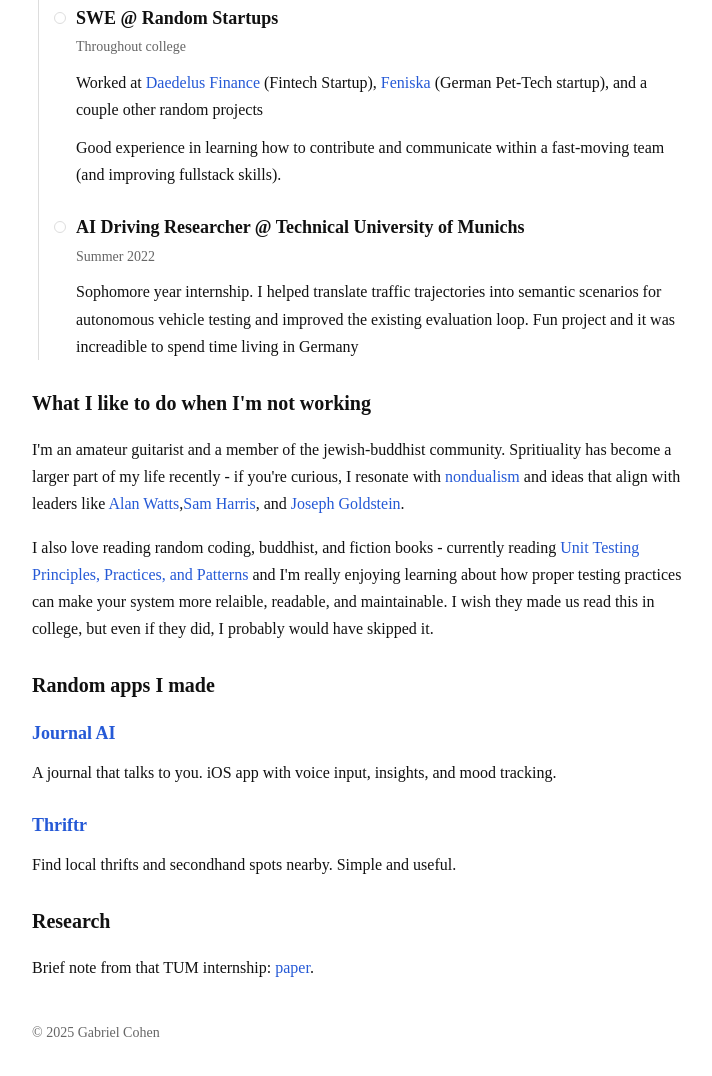
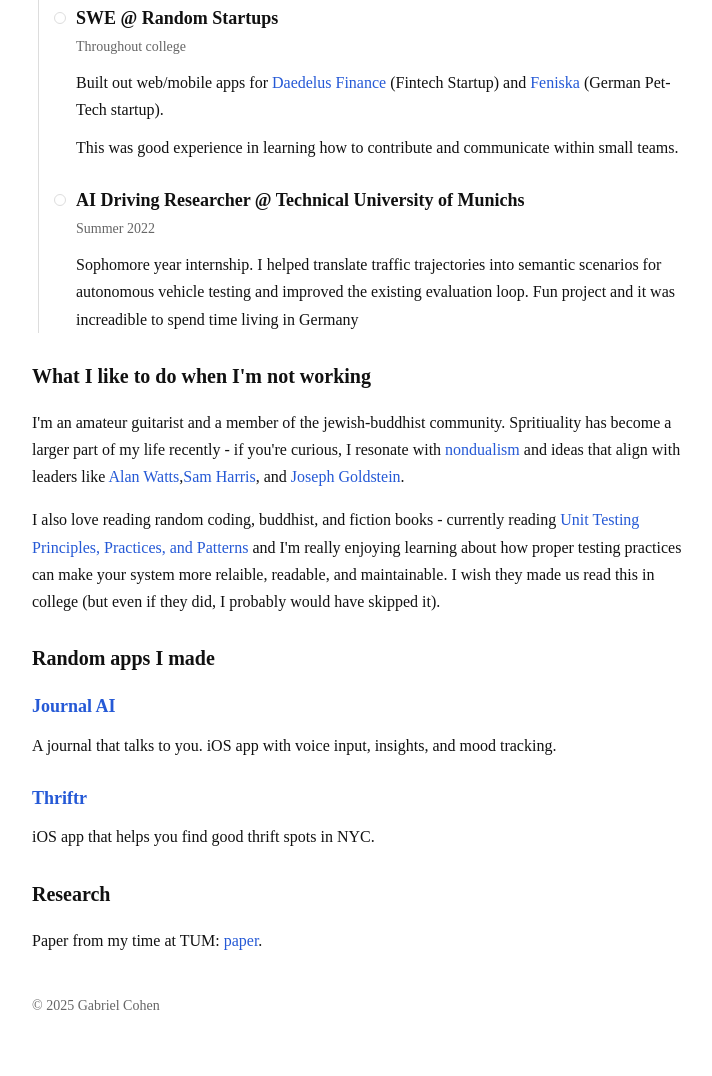
Before and after one commit to gcohen1928/gabrielcohen.co, a plain HTML site: page index.html in a window 1280 px wide. Shown: the part 750-1826 px from the top of the page, without its empty margins (278-990 px from the left). Drawn offline with Linux system fonts and the light colour scheme.

Commit message:
Refine work experience section in index.html for clarity and detail; update descriptions for Thriftr and TUM paper.

```diff
--- a/index.html
+++ b/index.html
@@ -70,8 +70,8 @@
         <div class="item">
           <div class="role">SWE @ Random Startups</div>
           <div class="meta">Throughout college</div>
-          <p>Worked at <a href="https://tracxn.com/d/companies/daedalus/__4NOiqEy2jDbXg3S4nSjyvtQeg4fSTNIEiMtvLFfVjBs/" rel="noopener" target="_blank">Daedelus Finance</a> (Fintech Startup), <a href="https://www.feniska.com/" rel="noopener" target="_blank">Feniska</a> (German Pet-Tech startup), and a couple other random projects</p>
-          <p>Good experience in learning how to contribute and communicate within a fast-moving team (and improving fullstack skills).</p>
+          <p>Built out web/mobile apps for <a href="https://tracxn.com/d/companies/daedalus/__4NOiqEy2jDbXg3S4nSjyvtQeg4fSTNIEiMtvLFfVjBs/" rel="noopener" target="_blank">Daedelus Finance</a> (Fintech Startup) and <a href="https://www.feniska.com/" rel="noopener" target="_blank">Feniska</a> (German Pet-Tech startup).</p>
+          <p>This was good experience in learning how to contribute and communicate within small teams.</p>
         </div>
 
         <div class="item">
@@ -84,7 +84,7 @@
       <section>
         <h2>What I like to do when I'm not working</h2>
         <p>I'm an amateur guitarist and a member of the jewish-buddhist community. Spritiuality has become a larger part of my life recently - if you're curious, I resonate with <a href="https://www.reddit.com/r/Buddhism/comments/1htrm99/can_someone_please_explain_non_dualism_to_me/" rel="noopener" target="_blank">nondualism</a> and ideas that align with leaders like <a href="https://www.youtube.com/@AlanWattsOrg/videos" rel="noopener" target="_blank">Alan Watts</a>,<a href="https://dynamic.wakingup.com/guestpass/SCAA8D32B" rel="noopener" target="_blank">Sam Harris</a>, and <a href="https://www.youtube.com/watch?v=yddQJkts2Tc" rel="noopener" target="_blank">Joseph Goldstein</a>.</p>
-        <p>I also love reading random coding, buddhist, and fiction books - currently reading <a href="https://www.oreilly.com/library/view/unit-testing-principles/9781617296277/" rel="noopener" target="_blank">Unit Testing Principles, Practices, and Patterns</a> and I'm really enjoying learning about how proper testing practices can make your system more relaible, readable, and maintainable. I wish they made us read this in college, but even if they did, I probably would have skipped it.</p>
+        <p>I also love reading random coding, buddhist, and fiction books - currently reading <a href="https://www.oreilly.com/library/view/unit-testing-principles/9781617296277/" rel="noopener" target="_blank">Unit Testing Principles, Practices, and Patterns</a> and I'm really enjoying learning about how proper testing practices can make your system more relaible, readable, and maintainable. I wish they made us read this in college (but even if they did, I probably would have skipped it).</p>
       </section>
 
       <section>
@@ -95,13 +95,13 @@
         </div>
         <div class="item">
           <div class="role"><a href="https://apps.apple.com/us/app/thriftr-find-local-thrifts/id6670581786" target="_blank" rel="noopener">Thriftr</a></div>
-          <p>Find local thrifts and secondhand spots nearby. Simple and useful.</p>
+          <p>iOS app that helps you find good thrift spots in NYC.</p>
         </div>
       </section>
 
       <section>
         <h2>Research</h2>
-        <p>Brief note from that TUM internship: <a href="/paper.html">paper</a>.</p>
+        <p>Paper from my time at TUM: <a href="https://gabrielcohen.co/paper.html">paper</a>.</p>
       </section>
 
       <footer>
```
